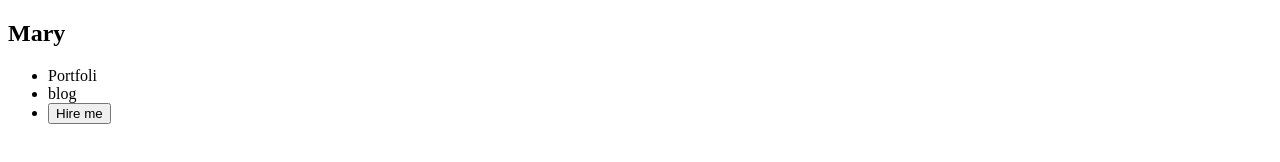
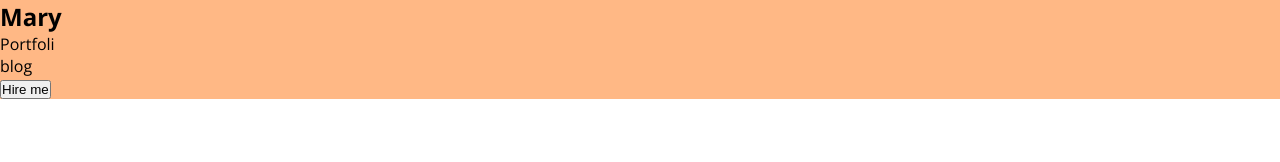
Before and after one commit to atikuzzamanfahim/My-Portfolio, a plain HTML site: page index.html in a window 1280 px wide. Drawn offline with nearby package versions, Linux system fonts and the light colour scheme.

Commit message:
add css file

```diff
--- a/index.html
+++ b/index.html
@@ -4,11 +4,15 @@
     <meta charset="UTF-8">
     <meta name="viewport" content="width=device-width, initial-scale=1.0">
     <title>Atik Uzzaman Fahim portfolio</title>
+    <link rel="preconnect" href="https://fonts.googleapis.com">
+    <link rel="preconnect" href="https://fonts.gstatic.com" crossorigin>
+    <link href="https://fonts.googleapis.com/css2?family=Open+Sans:ital,wght@0,300..800;1,300..800&display=swap" rel="stylesheet">
+    <link rel="stylesheet" href="style/portfolio.css">
 </head>
-<body>
+<body class="font-open-sans">
     <header>
         <nav>
-            <div>
+            <div class="logo">
                 <h2>Mary</h2>
             </div>
             <ul>
--- /dev/null
+++ b/style/portfolio.css
@@ -0,0 +1,13 @@
+*{
+    margin: 0;
+    padding: 0;
+}
+.font-open-sans {
+  font-family: "Open Sans", sans-serif;
+  font-optical-sizing: auto;
+
+}
+header
+{
+    background-color: #ffb885;
+}
```
